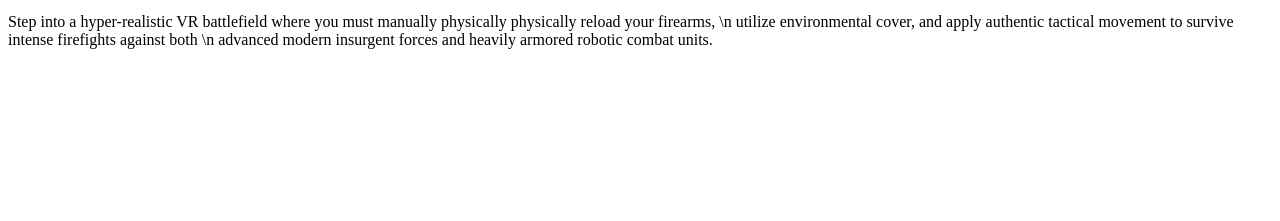
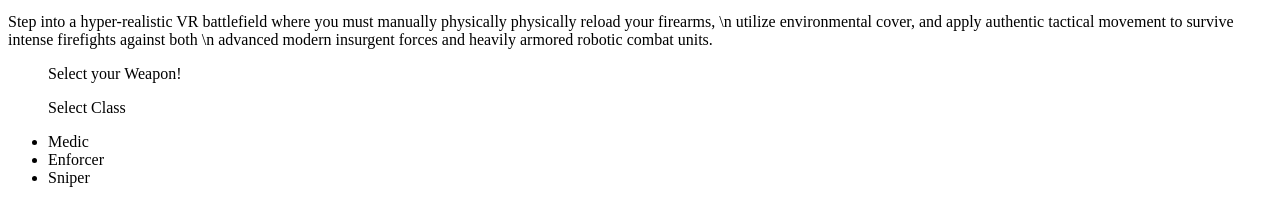
Before and after one commit to GrassHopper132/SBA-316-The-DOM, a plain HTML site: page index.html in a window 1280 px wide. Shown: the part 101-322 px from the top of the page. Drawn offline with Linux system fonts and the light colour scheme.

Commit message:
Update index.html

```diff
--- a/index.html
+++ b/index.html
@@ -16,7 +16,15 @@
         advanced modern insurgent forces and heavily armored robotic combat units.</p>
 
 
-
+<nav>
+    <ul>
+        <p>Select your Weapon!</p>
+        <p>Select Class</p>
+        <li>Medic</li>
+        <li>Enforcer</li>
+        <li>Sniper</li>
+    </ul>
+</nav>
 
 
 
```
